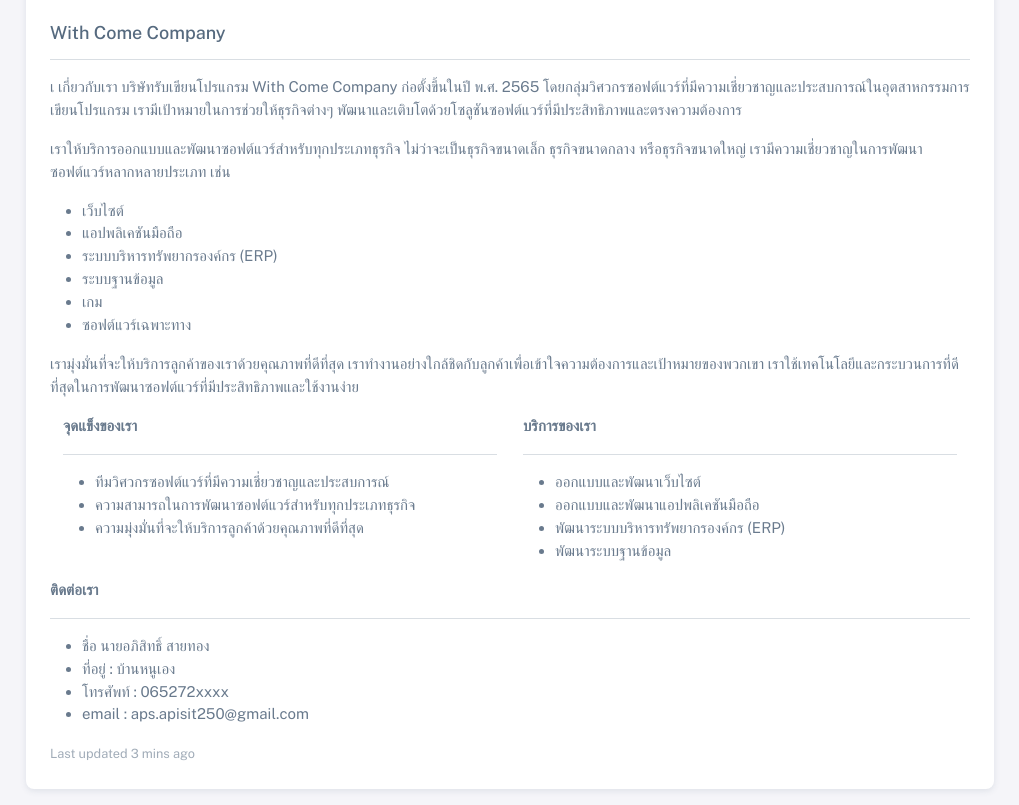
After one commit to Apisit250aps/Employee, a Django app: page /about in a window 1280 px wide. The commit adds this page. Shown: the part 817-1622 px from the top of the page, without its empty margins (260-1279 px from the left). Run offline with Django 4.2, Linux system fonts and the light colour scheme; data that the repository does not hold is empty; some libraries are stand-ins or nearby versions.

Commit message:
README, about

```diff
--- a/core/urls.py
+++ b/core/urls.py
@@ -22,5 +22,6 @@ urlpatterns = [
     path('admin/', admin.site.urls),
     path('api/', include('employee.urls')),
     path('', views.index, name='index'),
+    path('about', views.about, name='about'),
 
 ]
--- a/employee/views.py
+++ b/employee/views.py
@@ -17,7 +17,9 @@ def index(request):
 
     return render(request, 'index.html')
 
+def about(request):
 
+    return render(request, 'about.html')
 
 
 
@@ -26,7 +28,7 @@ def index(request):
 @api_view(["GET", ])
 @permission_classes((AllowAny,))
 def showEmployee(request):
-    employeeSerializer = serializers.EmployeeSerializer(models.Employee.objects.all(), many=True).data
+    employeeSerializer = serializers.EmployeeSerializer(models.Employee.objects.all().order_by('department'), many=True).data
     data =[]
     for item in employeeSerializer:
         item = dict(item)
--- /dev/null
+++ b/templates/about.html
@@ -0,0 +1,154 @@
+{% extends "base.html" %}
+
+{% block content %}
+<div class="card mb-3">
+    <img src="https://upload.wikimedia.org/wikipedia/commons/thumb/3/3a/M%C3%BCnster%2C_LVM%2C_B%C3%BCrogeb%C3%A4ude_--_2013_--_5149-51.jpg/640px-M%C3%BCnster%2C_LVM%2C_B%C3%BCrogeb%C3%A4ude_--_2013_--_5149-51.jpg"
+        class="card-img-top" alt="...">
+    <div class="card-body">
+        <h5 class="card-title">With Come Company</h5>
+        <hr>
+        <p class="card-text">
+            เ
+            เกี่ยวกับเรา
+
+            บริษัทรับเขียนโปรแกรม With Come Company ก่อตั้งขึ้นในปี พ.ศ. 2565
+            โดยกลุ่มวิศวกรซอฟต์แวร์ที่มีความเชี่ยวชาญและประสบการณ์ในอุตสาหกรรมการเขียนโปรแกรม
+            เรามีเป้าหมายในการช่วยให้ธุรกิจต่างๆ พัฒนาและเติบโตด้วยโซลูชันซอฟต์แวร์ที่มีประสิทธิภาพและตรงความต้องการ
+        </p>
+        <p class="card-text">
+            เราให้บริการออกแบบและพัฒนาซอฟต์แวร์สำหรับทุกประเภทธุรกิจ ไม่ว่าจะเป็นธุรกิจขนาดเล็ก ธุรกิจขนาดกลาง
+            หรือธุรกิจขนาดใหญ่ เรามีความเชี่ยวชาญในการพัฒนาซอฟต์แวร์หลากหลายประเภท เช่น
+        </p>
+        <ul>
+            <li>เว็บไซต์</li>
+            <li>แอปพลิเคชันมือถือ</li>
+            <li>ระบบบริหารทรัพยากรองค์กร (ERP)</li>
+            <li>ระบบฐานข้อมูล</li>
+            <li>เกม</li>
+            <li>ซอฟต์แวร์เฉพาะทาง</li>
+        </ul>
+        <p class="card-text">
+            เรามุ่งมั่นที่จะให้บริการลูกค้าของเราด้วยคุณภาพที่ดีที่สุด
+            เราทำงานอย่างใกล้ชิดกับลูกค้าเพื่อเข้าใจความต้องการและเป้าหมายของพวกเขา
+            เราใช้เทคโนโลยีและกระบวนการที่ดีที่สุดในการพัฒนาซอฟต์แวร์ที่มีประสิทธิภาพและใช้งานง่าย
+        </p>
+        <div class="row row-cols-1 row-cols-lg-2 m-auto">
+            <div class="col">
+                <b>จุดแข็งของเรา</b>
+                <hr>
+                <ul>
+                    <li>
+                        ทีมวิศวกรซอฟต์แวร์ที่มีความเชี่ยวชาญและประสบการณ์
+                    </li>
+                    <li>
+                        ความสามารถในการพัฒนาซอฟต์แวร์สำหรับทุกประเภทธุรกิจ
+                    </li>
+                    <li>
+                        ความมุ่งมั่นที่จะให้บริการลูกค้าด้วยคุณภาพที่ดีที่สุด
+                    </li>
+                </ul>
+            </div>
+            <div class="col">
+                <b>บริการของเรา</b>
+                <hr>
+                <ul>
+                    <li>
+                        ออกแบบและพัฒนาเว็บไซต์
+                    </li>
+                    <li>
+                        ออกแบบและพัฒนาแอปพลิเคชันมือถือ
+                    </li>
+                    <li>
+                        พัฒนาระบบบริหารทรัพยากรองค์กร (ERP)
+                    </li>
+                    <li>
+                        พัฒนาระบบฐานข้อมูล
+                    </li>
+                </ul>
+            </div>
+        </div>
+        <b>
+            ติดต่อเรา
+        </b>
+        <hr>
+        <ul>
+            <li>ชื่อ นายอภิสิทธิ์ สายทอง</li>
+            <li>ที่อยู่ : บ้านหนูเอง</li>
+            <li>โทรศัพท์ : 065272xxxx</li>
+            <li>email : aps.apisit250@gmail.com</li>
+        </ul>
+
+
+        <p class="card-text"><small class="text-muted">Last updated 3 mins ago</small></p>
+    </div>
+</div>
+
+{% endblock content %}
+
+
+{% block script %}
+<script>
+    const { createApp } = Vue;
+    createApp(
+        {
+            delimiters: ["[{", "}]"],
+            data() {
+                return {
+                    employee: null,
+                    department: null,
+                    page:"index",
+
+                };
+            },
+            mounted() {
+                console.log("loaded");
+                axios(
+                    {
+                        method: "get",
+                        url: "{% url 'employee-api' %}"
+                    }
+                )
+                    .then((response) => {
+                        if (response.data['status']) {
+                            this.employee = response.data['data'];
+                        }
+                    });
+
+                axios(
+                    {
+                        method: "get",
+                        url: "{% url 'department-api' %}"
+                    }
+                )
+                    .then((response) => {
+                        if (response.data['status']) {
+                            this.department = response.data['data'];
+                        }
+                    });
+            },
+            methods: {
+                onFilter(id) {
+                    this.page = id
+                    const form_data = new FormData;
+                    form_data.append('csrfmiddlewaretoken', "{{ csrf_token }}")
+                    form_data.append("id", id)
+                    axios(
+                        {
+                            method: 'post',
+                            url: `{% url 'employee-filter-api' %}`,
+                            data:form_data
+                        }
+                    )
+                        .then((response) => {
+                            if (response.data['status']) {
+                                this.employee = response.data['data'];
+                            }
+                        });
+                }
+            }
+
+        }
+    ).mount('#app');
+</script>
+
+{% endblock script %}
--- a/templates/base.html
+++ b/templates/base.html
@@ -27,7 +27,7 @@
       content="width=device-width, initial-scale=1.0, user-scalable=no, minimum-scale=1.0, maximum-scale=1.0"
     />
 
-    <title>Dashboard - Analytics | Sneat - Bootstrap 5 HTML Admin Template - Pro</title>
+    <title>With Come Company</title>
 
     <meta name="description" content="" />
 
@@ -133,7 +133,7 @@
                   </g>
                 </svg>
               </span>
-              <span class="app-brand-text demo menu-text fw-bolder ms-2">Sneat</span>
+              <span class="app-brand-text demo menu-text fw-bolder ms-2 text-uppercase">With Come</span>
             </a>
 
             <a href="javascript:void(0);" class="layout-menu-toggle menu-link text-large ms-auto d-block d-xl-none">
```
Also changed, not shown: other parts of templates/base.html (+19 -62 lines), templates/index.html (+5 -3 lines), README.md.
